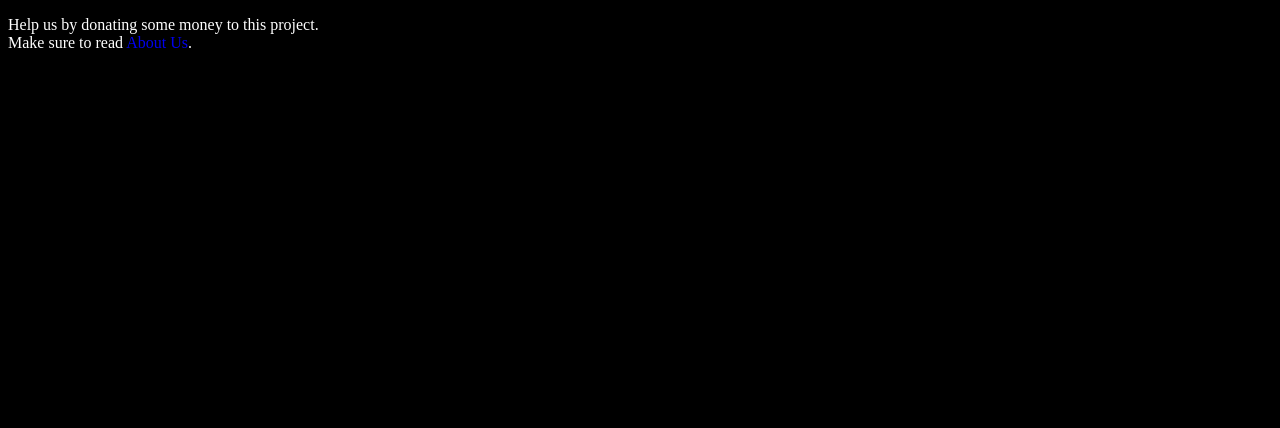
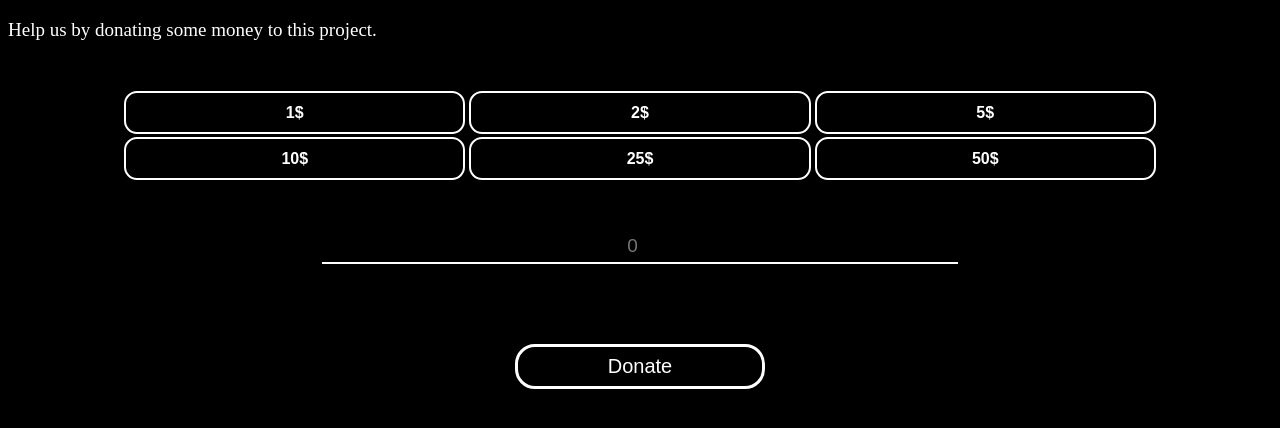
Before and after one commit to NehaDevs/Average202.github.io, a plain HTML site: page Donate-Us.html in a window 1280 px wide. Drawn offline with Linux system fonts and the light colour scheme.

Commit message:
Add files via upload

```diff
--- a/Chat.css
+++ b/Chat.css
@@ -3,6 +3,7 @@ body {
 }
 .chattingdiv{
   text-align: center;
+
 }
 .chatin{
   background-color: black;
--- a/Donate-Us.html
+++ b/Donate-Us.html
@@ -10,9 +10,21 @@
 </head>
 
 <body>
-<p class="donatep">Help us by donating some money to this project.</br>
-Make sure to read <a href="About-Us.html">About Us</a>.</p>
+<p class="donatep">Help us by donating some money to this project.</p>
 
+<div class="middlenumbers">
+  <button id="donatenumbers">1$</button>
+  <button id="donatenumbers">2$</button>
+  <button id="donatenumbers">5$</button><br>
+  <div class="middlenumbers2">
+  <button id="donatenumbers">10$</button>
+  <button id="donatenumbers">25$</button>
+  <button id="donatenumbers">50$</button></div>
+</div>
+
+<div class="donateamount">
+  <input class="donatei" type="number" placeholder="0"></input><br>
+<button class="donatedone">Donate</button></div>
 </body>
 
 </html>
--- a/Donate.css
+++ b/Donate.css
@@ -3,7 +3,71 @@ body {
 }
 .donatep{
   color: white;
+  font-size: 19px;
 }
-*{
-  text-decoration: none;
+
+.donateamount{
+  text-align: center;
+  margin-top: 50px;
+  color: #FFFFFF;
 }
+.donatei{
+  width: 50%;
+  border-bottom: solid;
+  border-width: 2px;
+  font-size: 19px;
+  height: 30px;
+  border-color: white;
+  background-color: black;
+  color: white;
+  border-top: none;
+  border-left: none;
+  border-right: none;
+  text-align: center;
+}
+.donatei:hover, :active{
+  border-top: none;
+  border-left: none;
+  border-right: none;
+  outline: none;
+  border-bottom-width: 3px;
+}
+#donatenumbers{
+  background-color: black;
+  color: white;
+  border: solid;
+  width: 27%;
+  height: 43px;
+  text-align: center;
+  border-width: 2px;
+  border-radius: 13px;
+  font-size: 16px;
+  font-weight: bolder;
+}
+
+#donatenumbers:hover{
+  border-width: 4px;
+}
+
+.middlenumbers{
+  text-align: center;
+  margin-top: 50px;
+}
+.middlenumbers2{
+  margin-top: 3px;
+}
+.donatedone{
+  width: 250px;
+  height: 45px;
+  margin-top: 80px;
+  color: white;
+  background-color: black;
+  border: solid;
+  border-width: 3px;
+  border-radius: 20px;
+  font-size: 20px;
+}
+.donatedone:hover{
+  background-color: #1D1919;
+  border-width: 4px;
+}
```
Also changed, not shown: About-Us.html (+13 -2 lines), Contributors.html (added, +26 -0 lines), Yt-program.html (added, +14 -0 lines), index.html (+3 -4 lines), style.css (+17 -2 lines).
